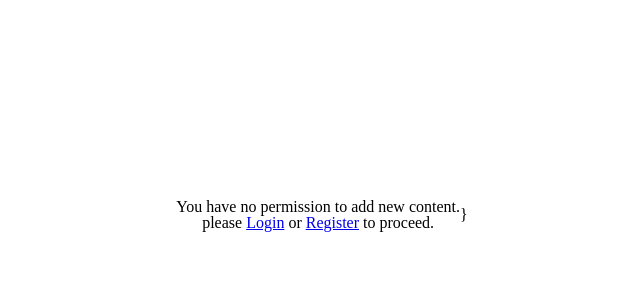
After one commit to MrAbeckon/Picsna, a Django app: template picsna/templates/picsna/addImg.html in a window 1280 px wide. The commit adds this page. Shown: the part 185-485 px from the top of the page, without its empty margins (318-958 px from the left). Run offline with Django 3.2, Linux system fonts and the light colour scheme; the template is opened without the code that fills it, so the values that code supplies are empty.

Commit message:
Added toolbox inside play template containing user authentification(login, register/ logout) and button for adding new detail views

```diff
--- /dev/null
+++ b/picsna/templates/picsna/addImg.html
@@ -0,0 +1,19 @@
+{% extends "picsna/base.html" %}
+{% block content %}
+
+  <div class="addImg">
+  {% if user.is_authenticated %}
+
+    {{ form }}
+
+  {% else %}
+
+	<div class="failure">
+		<h3>You have no permission to add new content.</h3>
+		<p>please <a href="{% url 'users-login' %}">Login</a> or <a href="{% url 'users-register' %}">Register</a> to proceed.</p>
+	</div>
+
+  {% endif %}
+  </div>
+  }
+{% endblock content %}
```
Also changed, not shown: picsna/templates/picsna/play.html (+9 -0 lines).
